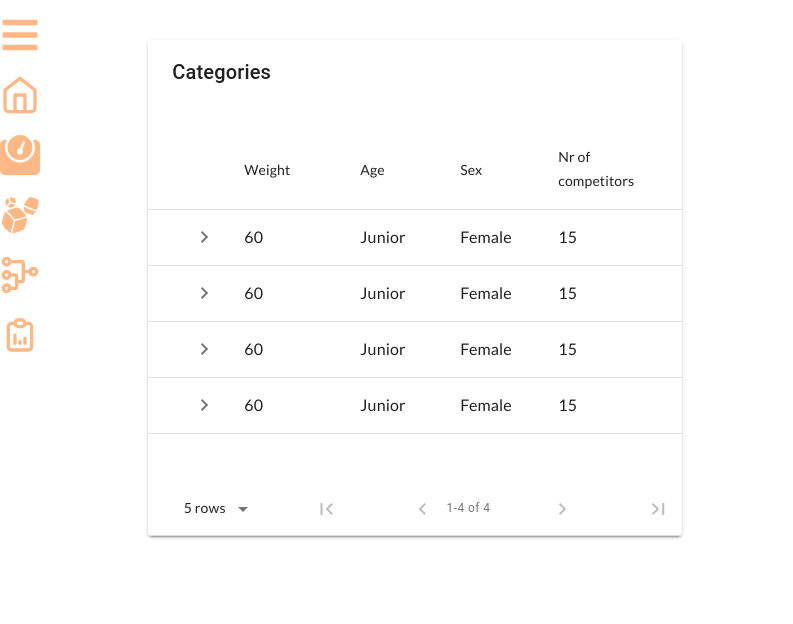
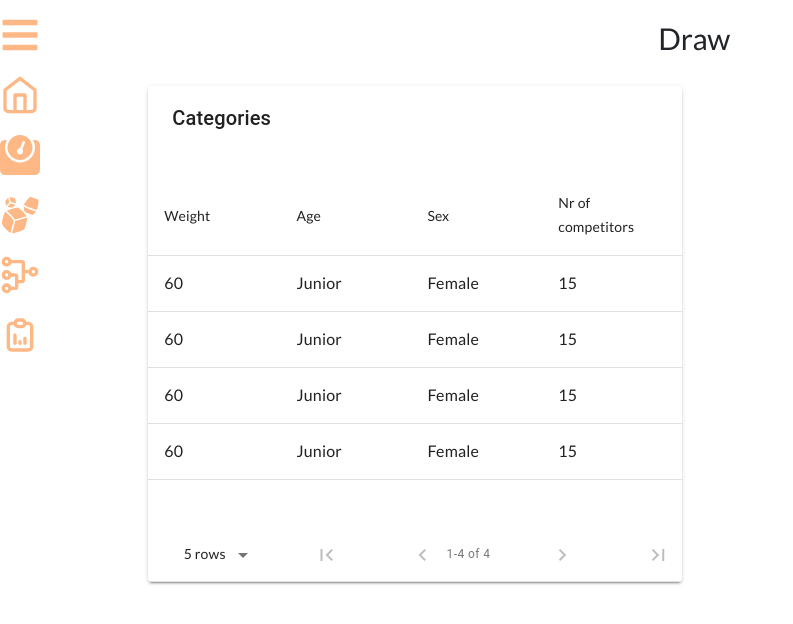
Before and after one commit to war-in/sumo_desktop_app, a React (Create React App) app: page /#/draw in a window 1280 px wide. Shown: the top 624 px of the page, without its empty margins (0-793 px from the left). Built offline with nearby package versions, Linux system fonts and the light colour scheme.

Commit message:
Fixed rowClick (only partly)

```diff
--- a/src/components/Draw/Draw.css
+++ b/src/components/Draw/Draw.css
@@ -1,5 +1,9 @@
 .categories {
     margin-top: 20px;
+}
+
+.category-details {
+    margin: 10px;
 }
 
 .combat-button {
--- a/src/components/Draw/Draw.tsx
+++ b/src/components/Draw/Draw.tsx
@@ -4,9 +4,13 @@ import './Draw.css';
 import MaterialTable from "material-table";
 import {Box} from "@material-ui/core";
 
+//TODO: fix onRowClick in categories table - setState function cancells togglePanel function
+//TODO: add generating logic for Buttons and Combat view
+//TODO: connect to backend
+
 function Draw() {
 
-    const [state, setState] = useState({rowSelected: false, combatsGenerated: false});
+    const [state, setState] = useState({buttonsVisible: false, combatsVisible: false});
 
     function CategoryDetails() {
         const Columns = [
@@ -34,7 +38,7 @@ function Draw() {
         }];
 
         return (
-            <Box>
+            <Box className="category-details">
                 <MaterialTable
                     title=""
                     columns={Columns}
@@ -89,15 +93,17 @@ function Draw() {
                     options={{
                         doubleHorizontalScroll: true,
                         maxBodyHeight: 500,
-                        search: false
+                        search: false,
+                        detailPanelType: "single",
+                        detailPanelColumnAlignment: "right",
+                        detailPanelColumnStyle: { display: 'none'},
                     }}
-                    onRowClick={() => {
-                        setState({rowSelected: true, combatsGenerated: false})
+                    onRowClick={(event, rowData, togglePanel) => {
+                        togglePanel();
+                        setState({buttonsVisible: true, combatsVisible: false})
                     }}
-                    detailPanel={() => {
-                        return (
-                            <CategoryDetails/>
-                        )
+                    detailPanel={ rowData => {
+                        return (<CategoryDetails/>)
                     }}
                 />
             </Box>
@@ -106,16 +112,26 @@ function Draw() {
 
     function GenerateCombatsButton() {
         return (
-            <div>{state.rowSelected && <Button className="combat-button" variant="dark"
+            <div>{state.buttonsVisible && <Button className="combat-button" variant="dark"
             onClick={() => {
-                setState({rowSelected: false, combatsGenerated: true});
+                setState({buttonsVisible: false, combatsVisible: true});
             }}>Krzyżówka 15</Button>}</div>
+        );
+    }
+
+    function GenerateCombatsButtons() {
+        return (
+            <Box className="combats">
+                <GenerateCombatsButton/>
+                <GenerateCombatsButton/>
+                <GenerateCombatsButton/>
+            </Box>
         );
     }
 
     function Combats() {
         return (
-            <div>{state.combatsGenerated &&
+            <div>{state.combatsVisible &&
                 <Box className="details-card">
                     <Box className="combat">
                         <Row className="detail-row">
@@ -162,18 +178,9 @@ function Draw() {
         );
     }
 
-    function GenerateCombatsButtons() {
-        return (
-            <Box className="combats">
-                <GenerateCombatsButton/>
-                <GenerateCombatsButton/>
-                <GenerateCombatsButton/>
-            </Box>
-        );
-    }
-
     return (
         <Container className='draw'>
+            <h1 className="title">Draw</h1>
             <Row>
                 <Col className="col-6">
                     <Categories/>
```
